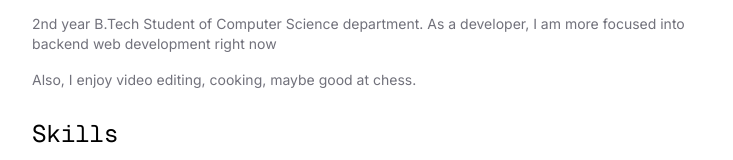
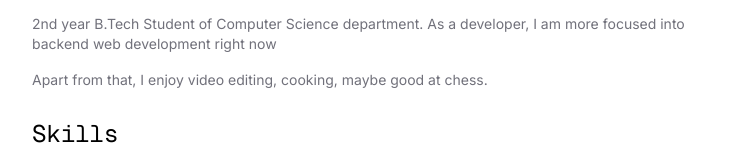
Before and after one commit to ankitsensei/ankitbhagat-portfolio, a React (Vite) app: page / in a window 1280 px wide. Shown: the part 355-515 px from the top of the page, without its empty margins (272-1005 px from the left). Built offline with nearby package versions, Linux system fonts and the light colour scheme; a web font is replaced by a local one; what @embedpdf/core would draw is missing.

Commit message:
chore: img para

```diff
--- a/src/components/Intro.tsx
+++ b/src/components/Intro.tsx
@@ -55,7 +55,7 @@ const Intro: React.FC = () => {
 
         <div className="flex flex-col gap-4 font-inter text-sm">
           <p className="dark:text-zinc-400 text-zinc-500 text-md">2nd year B.Tech Student of Computer Science department. As a developer, I am more focused into backend web development right now</p>
-          <p className="dark:text-zinc-400 text-zinc-500 text-md">Also, I enjoy video editing, cooking, maybe good at chess.</p>
+          <p className="dark:text-zinc-400 text-zinc-500 text-md">Apart from that, I enjoy video editing, cooking, maybe good at chess.</p>
         </div>
         <div>
           <h1 className="text-2xl mb-4">Skills</h1>
```
